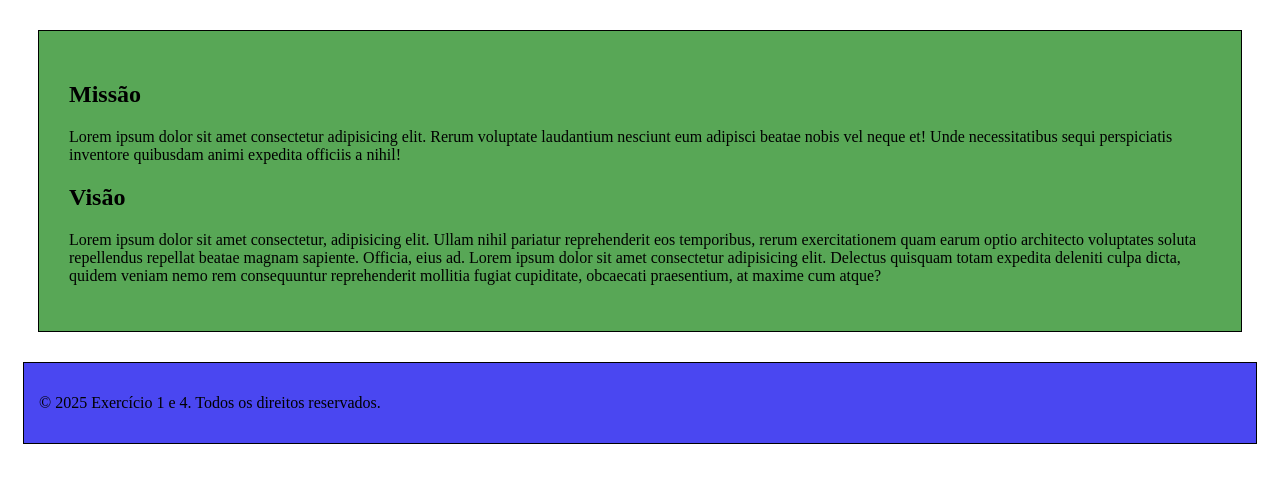
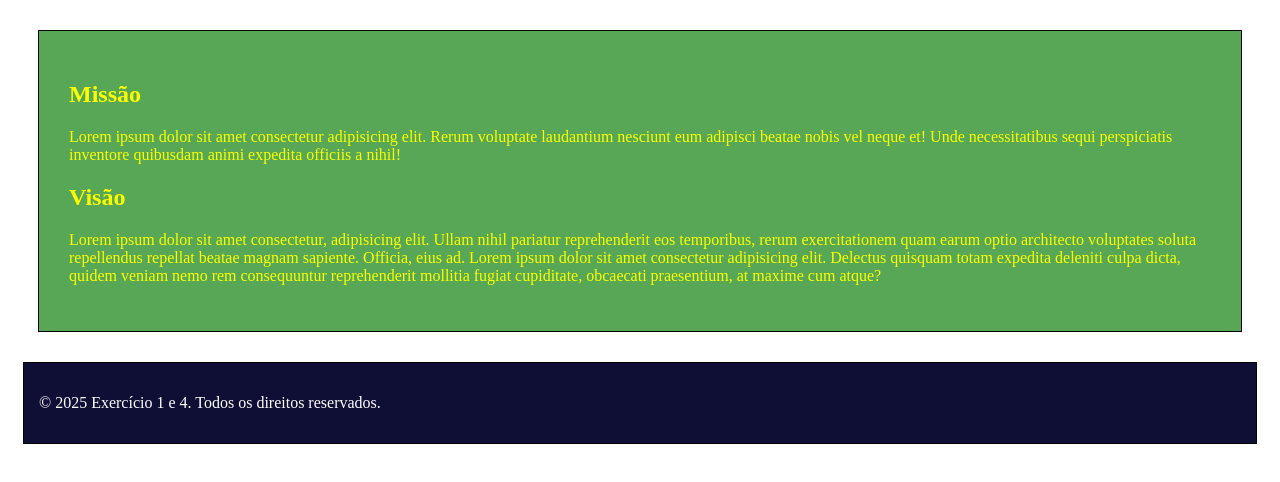
Before and after one commit to JulianoStulp/exercicio-3-codifica, a plain HTML site: page atividade-1e4/index.html in a window 1280 px wide. Shown: the part 134-616 px from the top of the page. Drawn offline with Linux system fonts and the light colour scheme.

Commit message:
ajuste exercicio 4

```diff
--- a/atividade-1e4/styles.css
+++ b/atividade-1e4/styles.css
@@ -3,6 +3,7 @@ header {
     padding: 5px;
     border: 1.5px solid black;
     background-color: rgb(206, 204, 101);
+    color: #000;
 }
 
 main {
@@ -10,11 +11,13 @@ main {
     padding: 30px;
     border: 1.5px solid black;
     background-color: rgb(88, 167, 86);
+    color: #fbff00;
 }
 
 footer {
     margin: 15px;
     padding: 15px;
     border: 1.5px solid black;
-    background-color: rgb(74, 71, 241);
+    background-color: rgb(15, 14, 53);
+    color: #fff;
 }
```
